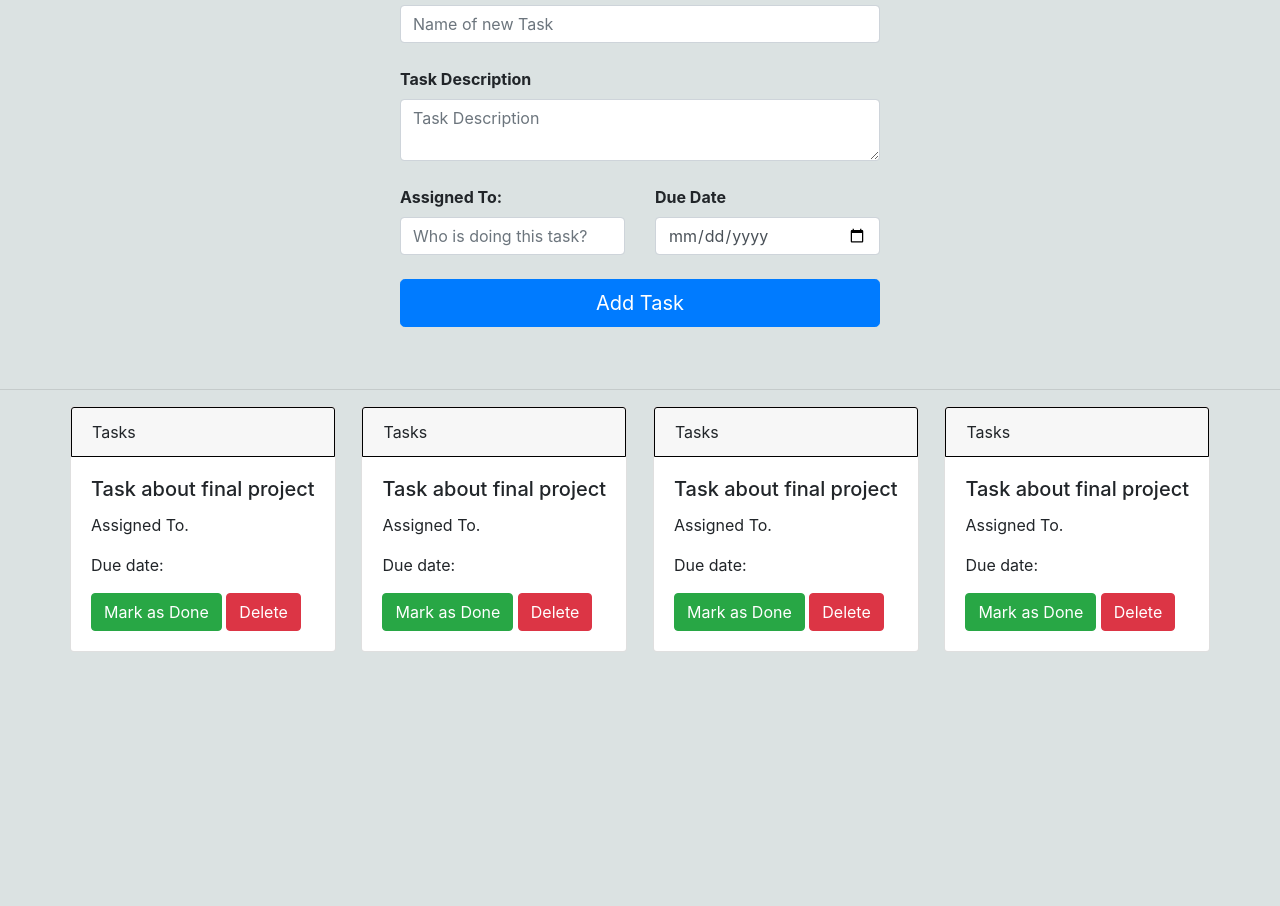
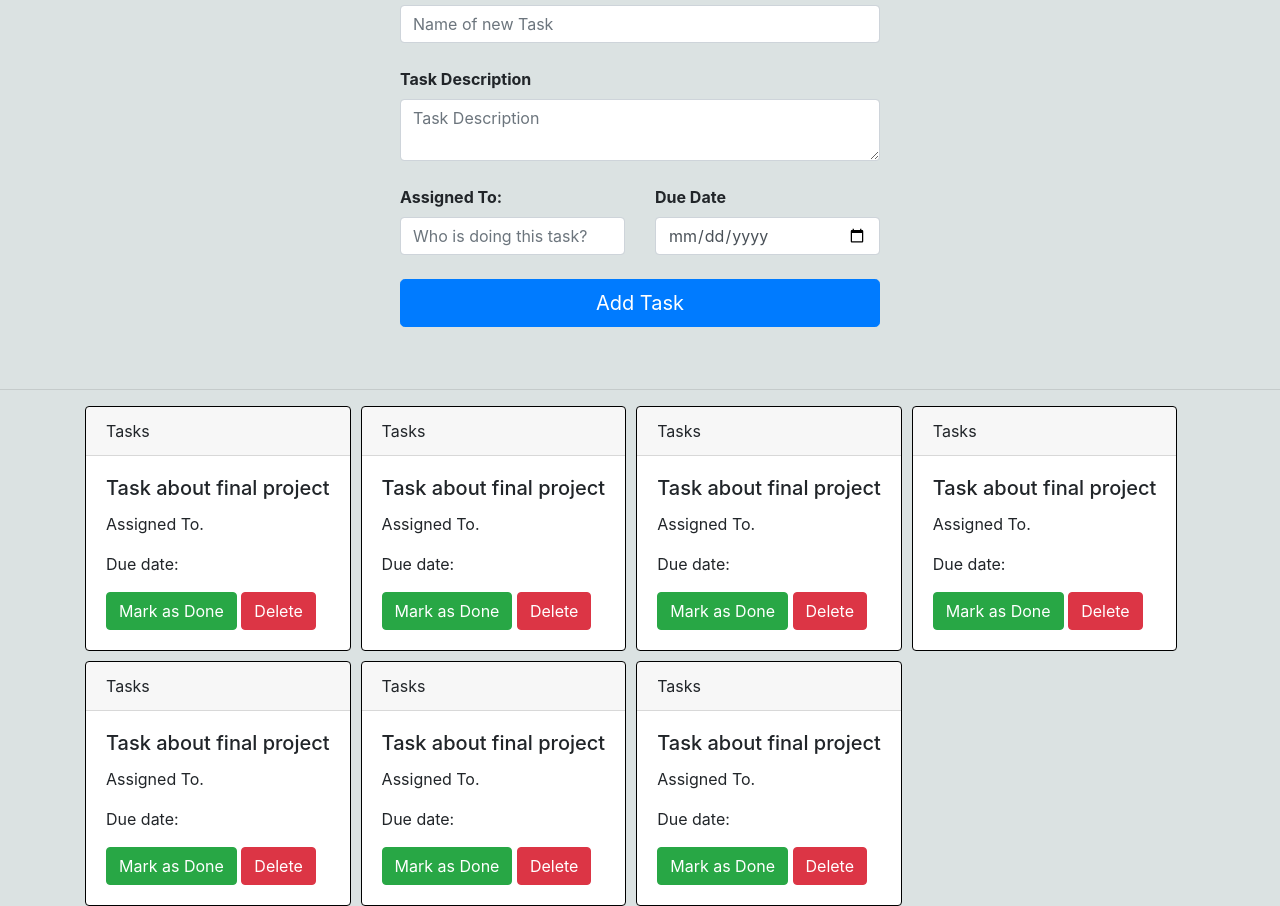
Before and after one commit to DeNacht/genusafinal, a plain HTML site: page index.html in a window 1280 px wide. Shown: the part 195-1101 px from the top of the page. Before the commit the page ends 863 px from the top, so only its background shows below. Drawn offline with nearby package versions, Linux system fonts and the light colour scheme.

Commit message:
task cards create new row

```diff
--- a/css/style.css
+++ b/css/style.css
@@ -2,6 +2,7 @@
   padding: 0;
   margin: 0;
 }
+
 body {
   background-color: rgb(219, 226, 226);
 }
@@ -16,21 +17,15 @@ body {
   margin-top: 50px;
   border-radius: 10px;
 }
-.second {
-  border: 2px black solid;
-}
 
-.tt {
-  background-color: rgb(49, 230, 49);
-}
-.cc {
-  background-color: rgb(233, 46, 46);
-}
-.list-part {
+.card {
   list-style: none;
   border: 1px solid black;
 }
-.row {
-  display: flex;
+.row-card {
   justify-content: space-between;
+  align-items: start;
+  display: grid;
+  grid-template-columns: repeat(4, 1fr);
+  gap: 10px;
 }
--- a/index.html
+++ b/index.html
@@ -64,8 +64,8 @@
     <hr>
 
     <div class="container newwrap">
-        <ul>
-            <div class="row">
+        <ul class="list-group list-group-horizontal">
+            <div class="row-card">
                 <div class="card">
                     <li class="card-header list-part">
                         Tasks
@@ -79,7 +79,7 @@
                     </div>
 
                 </div>
-                <div class="card ">
+                <div class="card">
 
                     <li class="card-header list-part">
                         Tasks
@@ -107,8 +107,47 @@
                     </div>
 
                 </div>
-                <div class="card ">
+                <div class="card">
 
+                    <li class="card-header list-part">
+                        Tasks
+                    </li>
+                    <div class="card-body">
+                        <h5 class="card-title">Task about final project</h5>
+                        <p class="card-text">Assigned To.</p>
+                        <p class="card-text">Due date:</p>
+                        <button type="submit" class="btn btn-success">Mark as Done</button>
+                        <button type="submit" class="btn btn-danger">Delete</button>
+                    </div>
+
+                </div>
+                <div class="card">
+                    <li class="card-header list-part">
+                        Tasks
+                    </li>
+                    <div class="card-body">
+                        <h5 class="card-title">Task about final project</h5>
+                        <p class="card-text">Assigned To.</p>
+                        <p class="card-text">Due date:</p>
+                        <button type="submit" class="btn btn-success">Mark as Done</button>
+                        <button type="submit" class="btn btn-danger">Delete</button>
+                    </div>
+
+                </div>
+                <div class="card">
+                    <li class="card-header list-part">
+                        Tasks
+                    </li>
+                    <div class="card-body">
+                        <h5 class="card-title">Task about final project</h5>
+                        <p class="card-text">Assigned To.</p>
+                        <p class="card-text">Due date:</p>
+                        <button type="submit" class="btn btn-success">Mark as Done</button>
+                        <button type="submit" class="btn btn-danger">Delete</button>
+                    </div>
+
+                </div>
+                <div class="card">
                     <li class="card-header list-part">
                         Tasks
                     </li>
@@ -123,6 +162,9 @@
                 </div>
 
 
+                </div>
+
+
             </div>
         </ul>
     </div>
```
Also changed, not shown: images/Wireframe.jpg (added).
